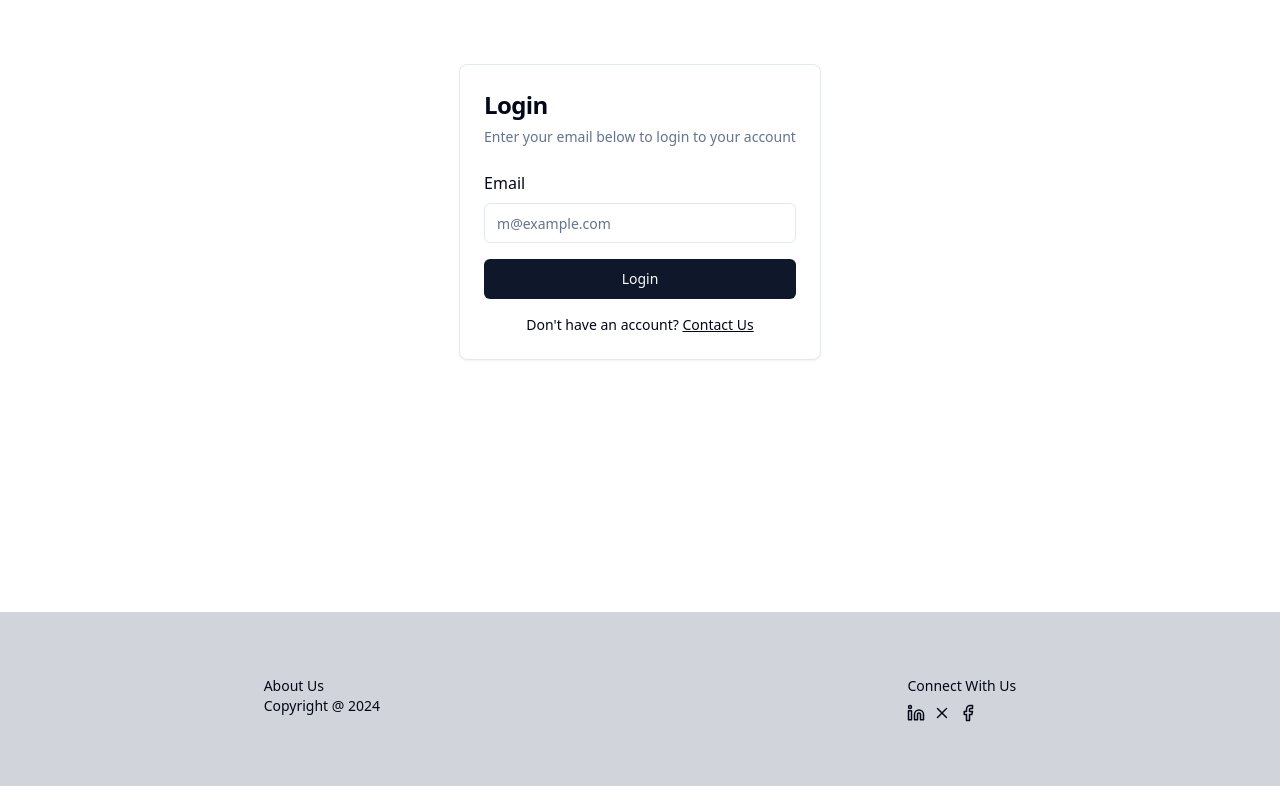
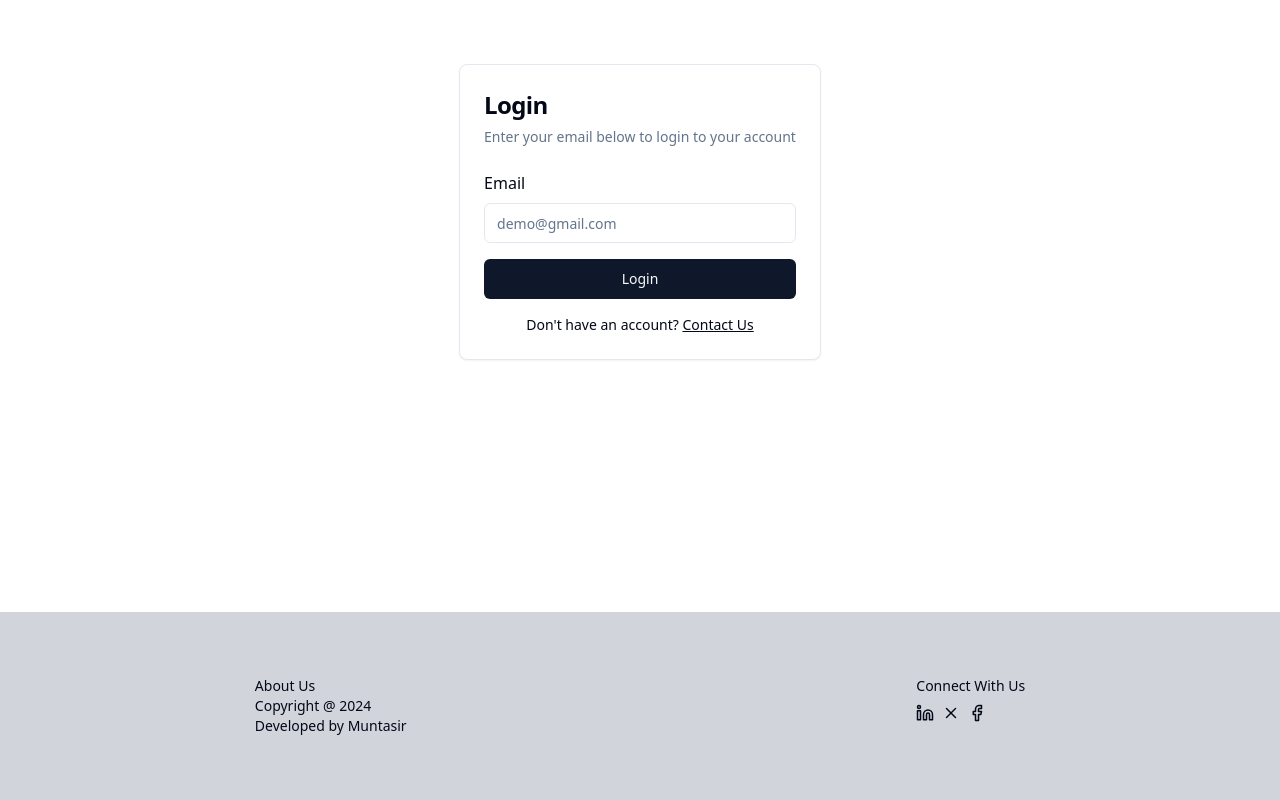
Before and after one commit to muntaxir4/green-ion, a Next.js app: page /login in a window 1280 px wide. Shown: the part 236-1036 px from the top of the page. Built offline with nearby package versions, Linux system fonts and the light colour scheme.

Commit message:
Add credits. Fix Login and Recent orders.

```diff
--- a/components/custom/Footer.tsx
+++ b/components/custom/Footer.tsx
@@ -7,6 +7,12 @@ export default function Footer() {
         <ul>
           <li>About Us</li>
           <li>Copyright @ 2024</li>
+          <li>
+            Developed by{" "}
+            <a href="https://github.com/muntaxir4" target="_blank">
+              Muntasir
+            </a>
+          </li>
         </ul>
       </div>
       <div className="">
--- a/components/custom/dashboard/RecentOrders.tsx
+++ b/components/custom/dashboard/RecentOrders.tsx
@@ -11,7 +11,7 @@ export default function RecentOrders() {
         <div className="ml-4 space-y-1">
           <p className="text-sm font-medium leading-none">Car Battery</p>
         </div>
-        <div className="ml-auto font-medium">+₹1,99K</div>
+        <div className="ml-auto font-medium">+₹19K</div>
       </div>
       <div className="flex items-center">
         <Avatar className="flex h-9 w-9 items-center justify-center space-y-0 border">
@@ -31,7 +31,7 @@ export default function RecentOrders() {
         <div className="ml-4 space-y-1">
           <p className="text-sm font-medium leading-none">Mobile Battery</p>
         </div>
-        <div className="ml-auto font-medium">+₹299K</div>
+        <div className="ml-auto font-medium">+₹29K</div>
       </div>
       <div className="flex items-center">
         <Avatar className="h-9 w-9">
--- a/components/custom/login/Login.tsx
+++ b/components/custom/login/Login.tsx
@@ -51,7 +51,7 @@ export default function Login() {
               <Input
                 id="email"
                 type="email"
-                placeholder="m@example.com"
+                placeholder="demo@gmail.com"
                 required
               />
             </div>
```
